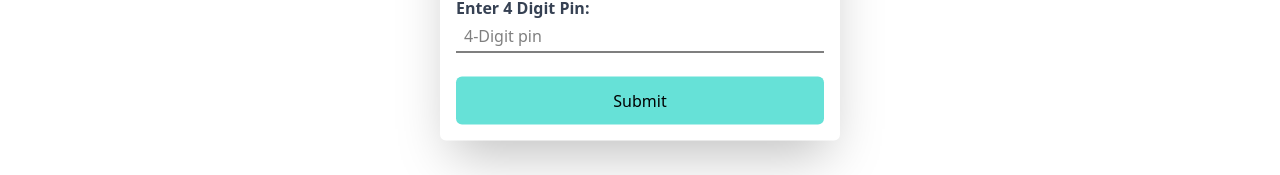
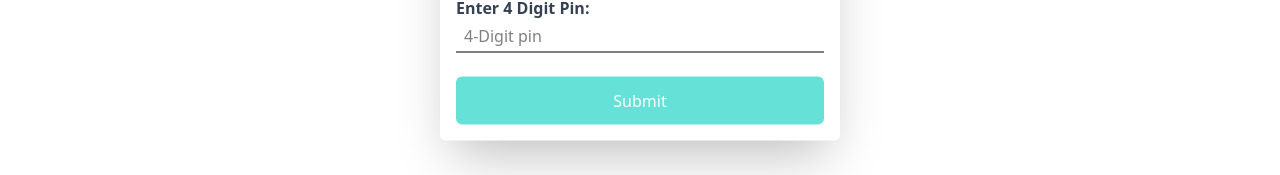
Before and after one commit to tyagi077/abes-quiz, a React (Vite) app in the folder frontend/: page / in a window 1280 px wide. Shown: the part 447-622 px from the top of the page. Built offline with nearby package versions, Linux system fonts and the light colour scheme.

Commit message:
added new host

```diff
--- a/frontend/src/App.jsx
+++ b/frontend/src/App.jsx
@@ -126,7 +126,7 @@ function App() {
           <input onChange={handleChange} className="w-full px-2 py-1 focus:outline-none border-b border-black" type="text" name="pin" value={formData.pin} placeholder="4-Digit pin" />
         </div>
 
-        <div className="text-black flex justify-center items-center ">
+        <div className="text-white flex justify-center items-center ">
           <input onClick={(e) => handleClick(e)} className={`bg-[#66E1D7] cursor-pointer py-3 rounded-md w-full`} type="submit" value={loading ? `Wait for ${time} seconds...` : 'Submit'} disabled={loading} />
         </div>
 
```
